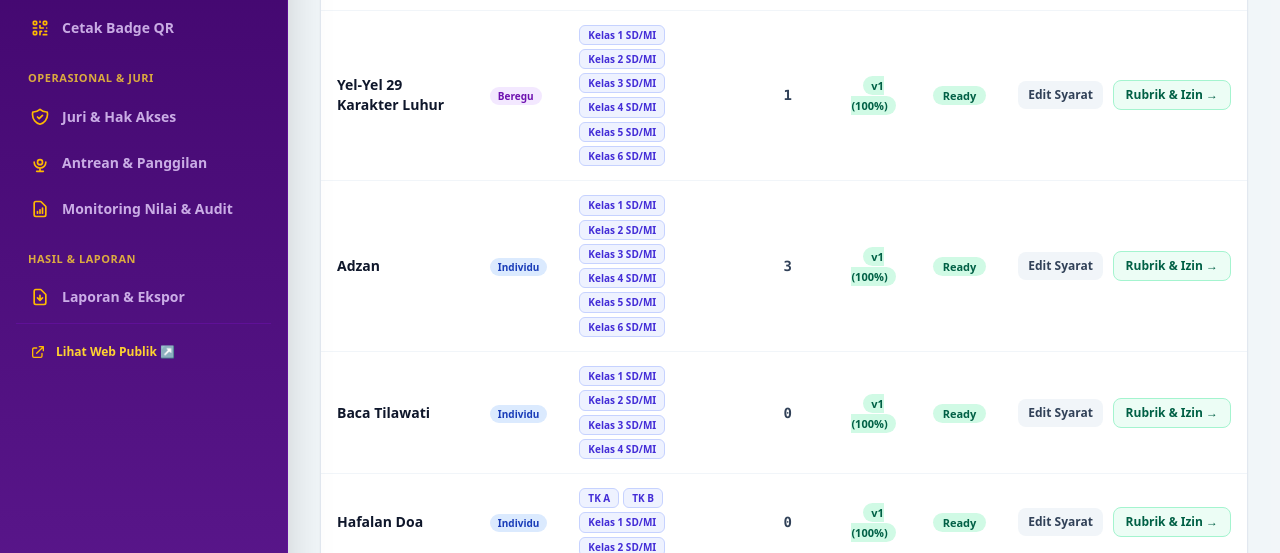
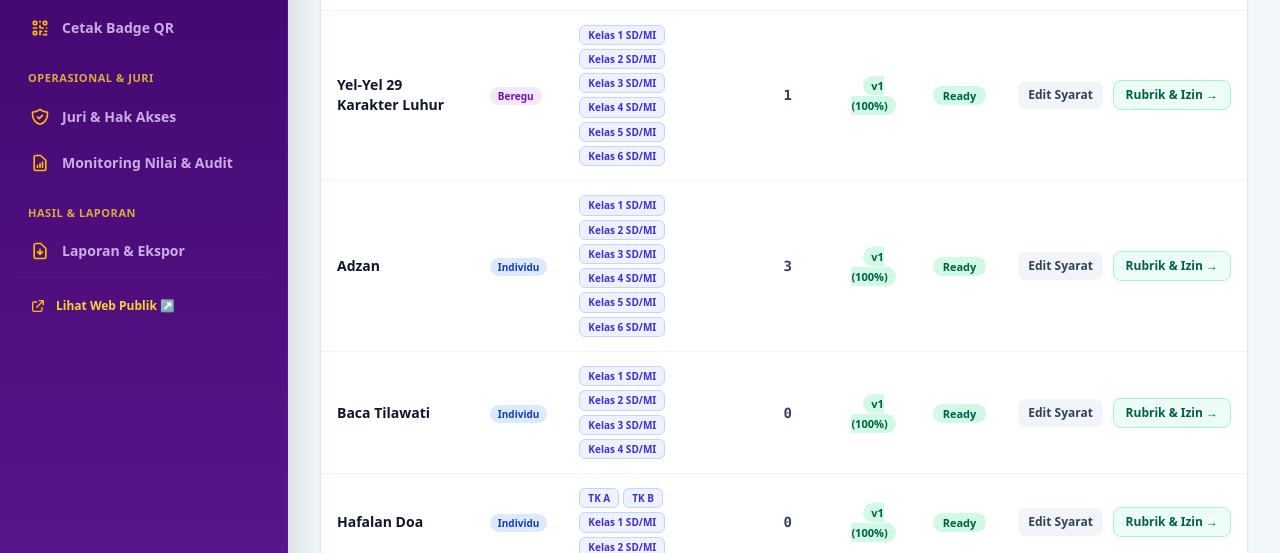
Before and after one commit to ridwan0354/faslombok, a Laravel app: page /master/lomba in a window 1280 px wide. Shown: the part 281-834 px from the top of the page. Run offline with Laravel 12, Linux system fonts and the light colour scheme; a user stored in the database is signed in; data comes from the database, SQL or seed files in the repository; data that the repository does not hold is empty; style sheets or scripts are compiled from the project's sources; some libraries are stand-ins or nearby versions.

Commit message:
Remove Antrean & Panggilan menu from master sidebar

```diff
--- a/resources/views/layouts/master.blade.php
+++ b/resources/views/layouts/master.blade.php
@@ -64,12 +64,6 @@
                class="flex items-center px-3.5 py-2.5 rounded-xl text-xs sm:text-sm font-semibold transition-all {{ request()->routeIs('master.judges*') ? 'bg-gradient-to-r from-purple-700 to-pink-700 text-white shadow-lg border border-purple-400/30' : 'text-purple-200/80 hover:bg-purple-800/50 hover:text-white' }}">
                 <svg class="w-5 h-5 mr-3 text-amber-400" fill="none" stroke="currentColor" viewBox="0 0 24 24"><path stroke-linecap="round" stroke-linejoin="round" stroke-width="2" d="M9 12l2 2 4-4m5.618-4.016A11.955 11.955 0 0112 2.944a11.955 11.955 0 01-8.618 3.04A12.02 12.02 0 003 9c0 5.591 3.824 10.29 9 11.622 5.176-1.332 9-6.03 9-11.622 0-1.042-.133-2.052-.382-3.016z"/></svg>
                 Juri & Hak Akses
-            </a>
-
-            <a href="{{ route('master.queue') }}"
-               class="flex items-center px-3.5 py-2.5 rounded-xl text-xs sm:text-sm font-semibold transition-all {{ request()->routeIs('master.queue*') ? 'bg-gradient-to-r from-purple-700 to-pink-700 text-white shadow-lg border border-purple-400/30' : 'text-purple-200/80 hover:bg-purple-800/50 hover:text-white' }}">
-                <svg class="w-5 h-5 mr-3 text-amber-400" fill="none" stroke="currentColor" viewBox="0 0 24 24"><path stroke-linecap="round" stroke-linejoin="round" stroke-width="2" d="M19 11a7 7 0 01-7 7m0 0a7 7 0 01-7-7m7 7v4m0 0H8m4 0h4m-4-8a3 3 0 100-6 3 3 0 000 6z"/></svg>
-                Antrean & Panggilan
             </a>
 
             <a href="{{ route('master.scores') }}"
```
